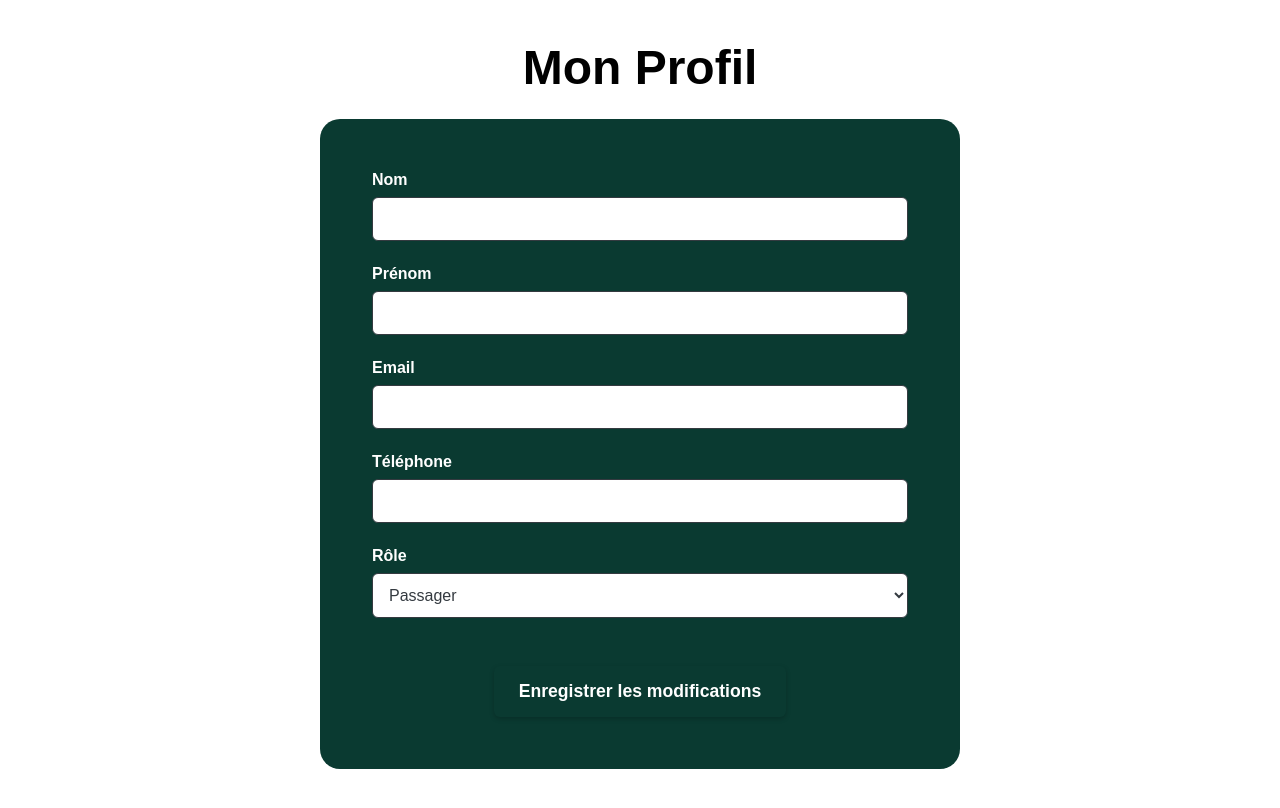
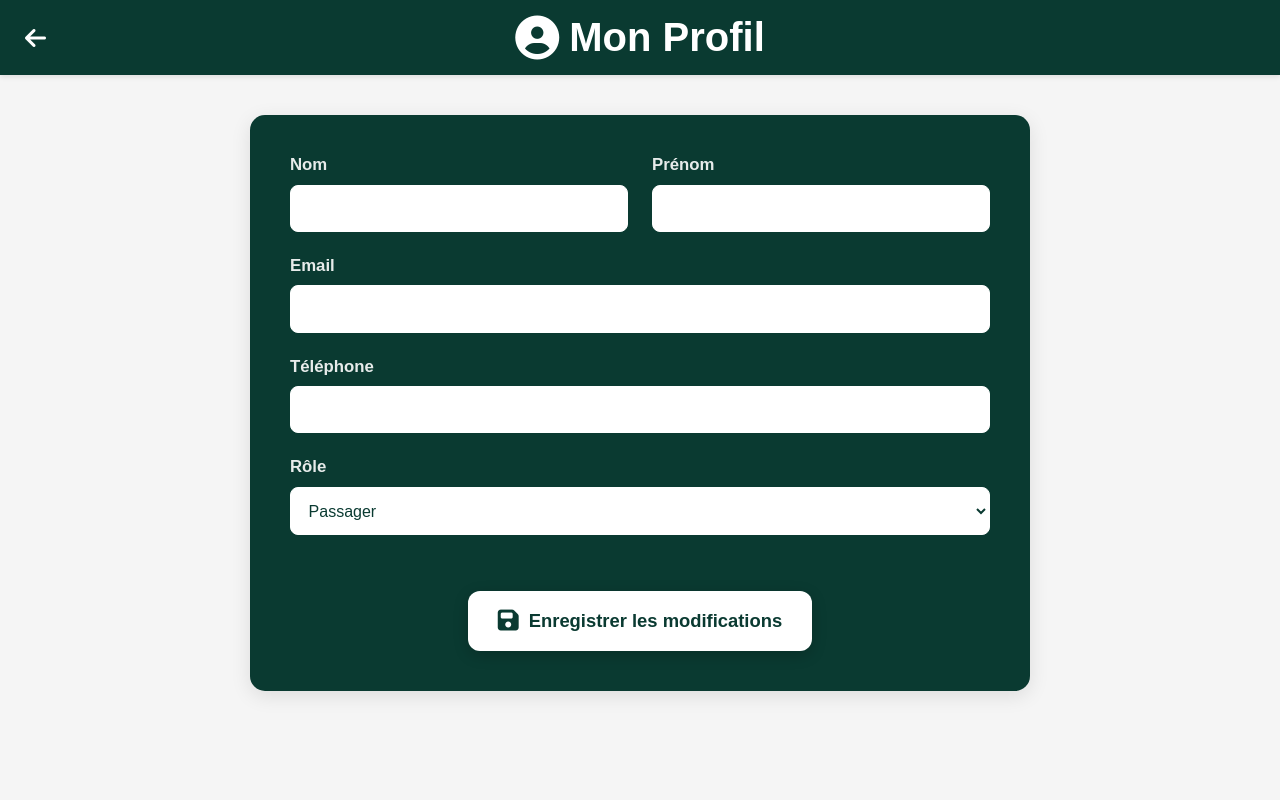
Before and after one commit to Brivice-07/PIL1_2425_-35-, a Vue app in the folder Nouvelle_organisation/Frontend/RideMates/: page /profil in a window 1280 px wide. Shown: the top 808 px of the page. Built offline with nearby package versions, Linux system fonts and the light colour scheme; sample sign-in values are in the browser's storage.

Commit message:
Update profil.vue

```diff
--- a/Nouvelle_organisation/Frontend/RideMates/src/profil.vue
+++ b/Nouvelle_organisation/Frontend/RideMates/src/profil.vue
@@ -1,9 +1,20 @@
 <template>
-  <h2 class="titre"> Mon Profil</h2>
-  <div class="utile">
+  <div class="profil-page-wrapper">
+    <!-- En-tête de la page profil -->
+    <header class="profil-header">
+      <button @click="goBack" class="back-button">
+        <i class="fas fa-arrow-left"></i>
+      </button>
+      <h2 class="titre">
+        <i class="fas fa-user-circle profile-icon"></i> Mon Profil
+      </h2>
+    </header>
+
+    <div class="main-content-wrapper">
       <section class="profil-container">
-      <!-- Formulaire -->
+        <!-- Formulaire de profil -->
         <form @submit.prevent="handleSubmit" class="formulaire">
+          <div class="grid">
             <!-- Nom -->
             <div class="ligne">
               <label for="lastName">Nom</label>
@@ -13,6 +24,7 @@
             <div class="ligne">
               <label for="firstName">Prénom</label>
               <input id="firstName" v-model="profile.firstName" type="text" required />
+            </div>
           </div>
 
           <!-- Email -->
@@ -30,7 +42,7 @@
           <!-- Rôle -->
           <div class="ligne">
             <label for="role">Rôle</label>
-          <select id="role" v-model="profile.role">
+            <select id="role" v-model="profile.role" class="select-styled">
               <option value="conducteur">Conducteur</option>
               <option value="passager">Passager</option>
             </select>
@@ -42,7 +54,7 @@
 
             <div class="ligne">
               <label for="vehicle-type-select">Type de véhicule</label>
-            <select id="vehicle-type-select" v-model="profile.vehicle.type">
+              <select id="vehicle-type-select" v-model="profile.vehicle.type" class="select-styled">
                 <option value="moto">Moto</option>
                 <option value="car">Voiture</option>
               </select>
@@ -51,7 +63,7 @@
             <div class="grid">
               <div class="ligne">
                 <label for="vehicle-make">Marque</label>
-              <select id="vehicle-make" v-model="profile.vehicle.make">
+                <select id="vehicle-make" v-model="profile.vehicle.make" class="select-styled">
                   <option value="">Sélectionnez une marque</option>
                   <template v-if="profile.vehicle.type === 'moto'">
                     <option v-for="brand in motoBrands" :key="brand" :value="brand">{{ brand }}</option>
@@ -73,14 +85,20 @@
           </div>
 
           <!-- Bouton d'enregistrement-->
-        <button type="submit" class="bouton">Enregistrer les modifications</button>
+          <button type="submit" class="bouton">
+            <i class="fas fa-save bouton-icon"></i> Enregistrer les modifications
+          </button>
         </form>
       </section>
+    </div>
   </div>
 </template>
 
 <script setup>
-import { ref, computed, watch } from 'vue'
+  import { ref, watch } from 'vue'
+  import { useRouter } from 'vue-router'; // Importation de useRouter
+
+  const router = useRouter(); // Initialisation de useRouter
 
   const profile = ref({
     firstName: '', // Prénom séparé
@@ -104,9 +122,6 @@ const carBrands = [
     'Peugeot', 'Renault', 'Citroën', 'Volkswagen', 'BMW', 'Mercedes', 'Audi', 'Toyota', 'Ford', 'Tesla', 'Autre'
   ];
 
-// Supprimez la propriété calculée 'availableModels' car le modèle est maintenant un input text.
-// Supprimez les objets 'motoModelsByBrand' et 'carModelsByBrand' car les modèles sont saisis manuellement.
-
   // Surveille les changements de type de véhicule et de marque pour réinitialiser la marque et le modèle
   watch(() => profile.value.vehicle.type, () => {
     profile.value.vehicle.make = '';  // Réinitialise la marque quand le type change
@@ -116,6 +131,15 @@ watch(() => profile.value.vehicle.type, () => {
   watch(() => profile.value.vehicle.make, () => {
     profile.value.vehicle.model = ''; // Réinitialise le modèle quand la marque change
   });
+
+  // Méthode pour naviguer vers la page précédente (ou la page d'accueil si aucune historique)
+  function goBack() {
+    if (window.history.length > 1) {
+      router.go(-1);
+    } else {
+      router.push('/'); // Assurez-vous que '/' est la route de votre page Accueil.vue
+    }
+  }
 
   function handleSubmit() {
     console.log('Profil mis à jour:', profile.value)
@@ -128,151 +152,236 @@ function handleSubmit() {
   /* Les variables globales sont maintenant définies dans App.vue.
     Nous utilisons ici les variables globales ou des valeurs directes. */
 
-.profil-container {
-  max-width: 800px;
-  margin: auto;
-  padding: 2rem;
+  /* Conteneur principal de la page pour une meilleure mise en page */
+  .profil-page-wrapper {
+    display: flex;
+    flex-direction: column;
+    min-height: 100vh;
+    background-color: #f5f5f5; /* Un fond clair pour toute la page */
+  }
+
+  /* En-tête de la page profil */
+  .profil-header {
+    background-color: var(--primary); /* Couleur principale de l'application */
+    color: white;
+    padding: 15px 20px;
+    display: flex;
+    align-items: center;
+    justify-content: center; /* Centre le titre */
+    position: relative; /* Pour positionner le bouton de retour */
+    box-shadow: 0 2px 5px rgba(0,0,0,0.1);
   }
 
   .titre {
-  font-size: 3rem;
-  font-weight: 900; /* Le poids de la police est souvent 100-900, pas 90px */
+    font-size: 2.5rem; /* Taille de police légèrement réduite pour l'en-tête */
+    font-weight: bold;
     text-align: center;
-  margin-bottom: 1.5rem;
-  /* margin-right: 20px;  Souvent pas nécessaire pour un titre centré dans un conteneur */
+    margin: 0; /* Supprime la marge par défaut */
+    flex-grow: 1; /* Permet au titre de prendre l'espace restant pour le centrer */
+    display: flex; /* Permet l'alignement de l'icône et du texte */
+    align-items: center; /* Aligne verticalement */
+    justify-content: center; /* Centre le contenu (icône + texte) */
+  }
+
+  .profile-icon {
+    margin-right: 10px; /* Espace entre l'icône et le texte */
+    font-size: 1.1em; /* Ajuste la taille de l'icône par rapport au texte */
+  }
+
+  /* Styles pour le bouton de retour (similaire aux autres pages) */
+  .back-button {
+    position: absolute;
+    left: 20px;
+    top: 50%;
+    transform: translateY(-50%);
+    background: none;
+    border: none;
+    color: white;
+    font-size: 24px;
+    cursor: pointer;
+    padding: 5px;
+    border-radius: 50%;
+    transition: background-color 0.2s ease-in-out;
+    display: flex;
+    align-items: center;
+    justify-content: center;
+  }
+
+  .back-button:hover {
+    background-color: rgba(255, 255, 255, 0.1);
+  }
+
+  .main-content-wrapper {
+    flex: 1; /* Permet au contenu de prendre l'espace disponible */
+    display: flex;
+    justify-content: center; /* Centre horizontalement */
+    align-items: flex-start; /* Aligne en haut */
+    padding: 20px;
+  }
+
+  .profil-container {
+    max-width: 700px; /* Largeur maximale pour le formulaire */
+    width: 100%; /* Prend toute la largeur disponible jusqu'à max-width */
+    background-color: var(--primary); /* Utilise la variable globale pour le fond */
+    border-radius: 15px; /* Coins arrondis pour un aspect doux */
+    box-shadow: 0 5px 20px rgba(0,0,0,0.1); /* Ombre plus prononcée pour la profondeur */
+    padding: 2.5rem; /* Plus de padding interne */
+    color: white; /* Couleur du texte par défaut à l'intérieur */
+    margin: 20px auto; /* Centré horizontalement et espace vertical */
   }
 
   .formulaire {
     display: flex;
     flex-direction: column;
-  gap: 1.5rem; /* Augmenté à 1.5rem pour plus d'espace entre les lignes */
+    gap: 1.5rem;
   }
 
   .ligne {
     display: flex;
     flex-direction: column;
-  gap: 0.5rem; /* Garde l'espace entre le label et l'input */
+    gap: 0.6rem; /* Ajusté légèrement l'espace */
   }
 
   .ligne label {
-  font-weight: bold;
-  color: white;
+    font-weight: 600; /* Un peu plus de poids */
+    color: rgba(255, 255, 255, 0.9); /* Un blanc légèrement transparent pour le label */
+    font-size: 1.05rem; /* Légèrement plus grand */
   }
 
-.ligne input,
-.ligne select {
-  padding: 0.75rem; /* Légèrement augmenté pour plus de confort */
-  border: 1px solid var(--dark); /* Utilise la variable globale */
-  border-radius: 0.375rem;
+  input,
+  .select-styled { /* Applique les styles aux selects */
+    padding: 0.85rem; /* Augmenté pour un meilleur toucher */
+    border: 1px solid white; /* Bordure blanche OPAQUE pour une meilleure visibilité */
+    border-radius: 0.5rem; /* Plus arrondis */
     font-size: 1rem;
-  background-color: white; /* Fond blanc pour les inputs et selects */
-  color: var(--dark); /* Couleur du texte dans les inputs (foncée pour contraster avec le blanc) */
+    background-color: white; /* Fond blanc OPAQUE */
+    color: var(--primary); /* Texte en couleur primaire pour le contraste */
+    transition: all 0.3s ease; /* Transition douce pour les changements de style */
   }
 
-.ligne input:focus,
-.ligne select:focus {
-  border-color: var(--primary); /* Utilise la variable globale */
+  input:focus,
+  .select-styled:focus {
+    border: 2px solid white; /* Bordure plus épaisse et OPAQUE au focus */
     outline: none;
-  box-shadow: 0 0 0 3px rgba(10, 58, 49, 0.2); /* Ombre légère au focus */
+    box-shadow: 0 0 0 4px rgba(255, 255, 255, 0.4); /* Ombre plus visible au focus */
+    background-color: white; /* Fond blanc OPAQUE au focus */
   }
 
   .grid {
     display: grid;
-  grid-template-columns: repeat(auto-fit, minmax(250px, 1fr));
-  gap: 1.5rem; /* Espace entre les colonnes de la grille */
+    grid-template-columns: repeat(auto-fit, minmax(280px, 1fr)); /* Min-width légèrement augmenté */
+    gap: 1.5rem;
   }
 
   .vehicule {
-  background-color: white; /* Changé de #1a6f1a à white */
-  padding: 1.5rem; /* Plus de padding */
-  border-radius: 0.5rem;
-  margin-top: 1.5rem; /* Plus de marge au-dessus */
-  color: var(--dark); /* Pour que le texte à l'intérieur soit lisible sur fond blanc */
-  border: 1px solid #eee; /* Ajout d'une bordure pour délimiter le cadre blanc */
-  box-shadow: 0 2px 8px rgba(0,0,0,0.1); /* Ajout d'une ombre pour la profondeur */
+    background-color: rgba(255, 255, 255, 0.08); /* Fond très légèrement transparent */
+    padding: 1.8rem; /* Plus de padding */
+    border-radius: 0.8rem; /* Plus arrondis */
+    margin-top: 2rem; /* Plus de marge au-dessus */
+    color: white; /* Texte blanc à l'intérieur */
+    border: 1px solid rgba(255, 255, 255, 0.1); /* Bordure très subtile */
+    box-shadow: 0 2px 10px rgba(0,0,0,0.15); /* Ombre douce */
   }
 
   .vehicule h3 {
     margin-top: 0;
     margin-bottom: 1rem;
-  font-size: 1.25rem;
-  border-bottom: 2px solid rgba(0, 0, 0, 0.1); /* Bordure plus foncée pour le blanc */
-  padding-bottom: 0.5rem;
+    font-size: 1.4rem; /* Taille de police légèrement plus grande */
+    border-bottom: 1px solid rgba(255, 255, 255, 0.3); /* Ligne de séparation blanche transparente */
+    padding-bottom: 0.8rem; /* Plus de padding sous la ligne */
+    color: rgba(255, 255, 255, 0.95); /* Couleur plus marquée pour le titre */
   }
 
-/* Les styles spécifiques aux radio buttons ne sont plus nécessaires */
-/*
-.vehicle-type-selection .radio-group {
+  .bouton {
+    background-color: white; /* Bouton principal blanc */
+    color: var(--primary); /* Texte du bouton en couleur primaire */
+    padding: 18px 30px; /* Padding généreux */
+    border: none;
+    border-radius: 0.75rem; /* Très arrondis */
+    cursor: pointer;
+    align-self: center;
+    transition: all 0.3s ease; /* Transition pour tous les changements de style */
+    margin-top: 2rem; /* Plus d'espace au-dessus du bouton */
+    font-size: 1.15rem; /* Taille de police légèrement plus grande */
+    font-weight: bold;
+    box-shadow: 0 4px 15px rgba(0,0,0,0.2); /* Ombre prononcée */
     display: flex;
-  gap: 1rem;
-  margin-top: 0.5rem;
+    align-items: center;
+    gap: 10px; /* Espace entre l'icône et le texte */
   }
 
-.vehicle-type-selection label {
-  font-weight: normal;
-  display: flex;
-  align-items: center;
-  gap: 0.5rem;
-  cursor: pointer;
-}
-*/
-
-.bouton {
-  background-color: var(--primary); /* Utilise la variable globale pour le bouton */
-  color: white; /* Utilise white pour le texte */
-  padding: 15px 25px; /* Ajusté padding */
-  border: none; /* Pas de bordure par défaut */
-  border-radius: 0.375rem;
-  cursor: pointer;
-  align-self: center; /* Centré horizontalement */
-  transition: background-color 0.2s ease, transform 0.2s ease; /* Ajout d'une transition pour le transform */
-  margin-top: 1.5rem; /* Plus d'espace au-dessus du bouton */
-  font-size: 1.1rem;
-  font-weight: bold;
-  box-shadow: 0 2px 5px rgba(0,0,0,0.2); /* Légère ombre */
+  .bouton-icon {
+    font-size: 1.3em; /* Taille de l'icône */
   }
 
   .bouton:hover {
-  background-color: #082d26; /* Un vert plus foncé au survol, cohérent avec --primary */
-  transform: translateY(-2px); /* Petit effet de soulèvement au survol */
-  box-shadow: 0 4px 8px rgba(0,0,0,0.3); /* Ombre plus prononcée au survol */
+    background-color: var(--secondary); /* Nouvelle couleur au survol, par exemple un vert plus clair */
+    color: white; /* Texte blanc au survol */
+    transform: translateY(-3px); /* Effet de soulèvement plus prononcé */
+    box-shadow: 0 6px 20px rgba(0,0,0,0.3); /* Ombre plus prononcée au survol */
   }
 
-.utile{
-  border-radius: 20px;
-  width: clamp(300px, 90%, 600px); /* Plus flexible pour les différentes tailles d'écran */
-  background-color: var(--primary); /* Utilise la variable globale */
-  margin: 20px auto; /* Centré horizontalement et espace vertical */
-  padding: 20px; /* Padding interne pour ne pas coller les bords */
-}
 
   /* Responsive pour les petits écrans */
   @media (max-width: 768px) {
+    .profil-header .titre {
+      font-size: 2rem;
+    }
+    .back-button {
+      left: 15px;
+      font-size: 20px;
+    }
+    .main-content-wrapper {
+      padding: 15px;
+    }
     .profil-container {
-    padding: 1rem; /* Moins de padding sur les petits écrans */
-  }
-  .titre {
-    font-size: 2.2rem;
+      padding: 2rem; /* Un peu moins de padding sur les écrans plus petits */
+      border-radius: 10px; /* Coins un peu moins arrondis sur mobile */
     }
     .grid {
       grid-template-columns: 1fr; /* Une seule colonne sur mobile */
+      gap: 1rem;
+    }
+    .formulaire {
+      gap: 1rem;
     }
     .bouton {
       width: 100%; /* Bouton prend toute la largeur sur mobile */
       align-self: stretch; /* S'étire */
-    margin-left: 0; /* Pas de marge gauche fixe sur mobile */
+      padding: 15px 20px;
+      font-size: 1rem;
+      margin-top: 1.5rem;
+    }
+    .vehicule {
+      padding: 1.5rem;
+      margin-top: 1.5rem;
+    }
+    .vehicule h3 {
+      font-size: 1.2rem;
+      padding-bottom: 0.5rem;
+    }
+  }
+
+  @media (max-width: 480px) {
+    .profil-header .titre {
+      font-size: 1.8rem;
+    }
+    .profil-container {
+      padding: 1.5rem;
+    }
+    .ligne label {
+      font-size: 0.95rem;
+    }
+    input, .select-styled {
+      padding: 0.75rem;
+      font-size: 0.9rem;
     }
     .vehicule {
       padding: 1rem;
     }
-}
-
-@media (max-width: 480px) {
-  .titre {
-    font-size: 1.8rem;
-  }
-  .formulaire, .grid {
-    gap: 1rem; /* Réduire un peu le gap sur les très petits écrans */
+    .bouton {
+      padding: 12px 18px;
+      font-size: 0.95rem;
     }
   }
 </style>
```
Lines whose indentation alone changed are shown as unchanged.
